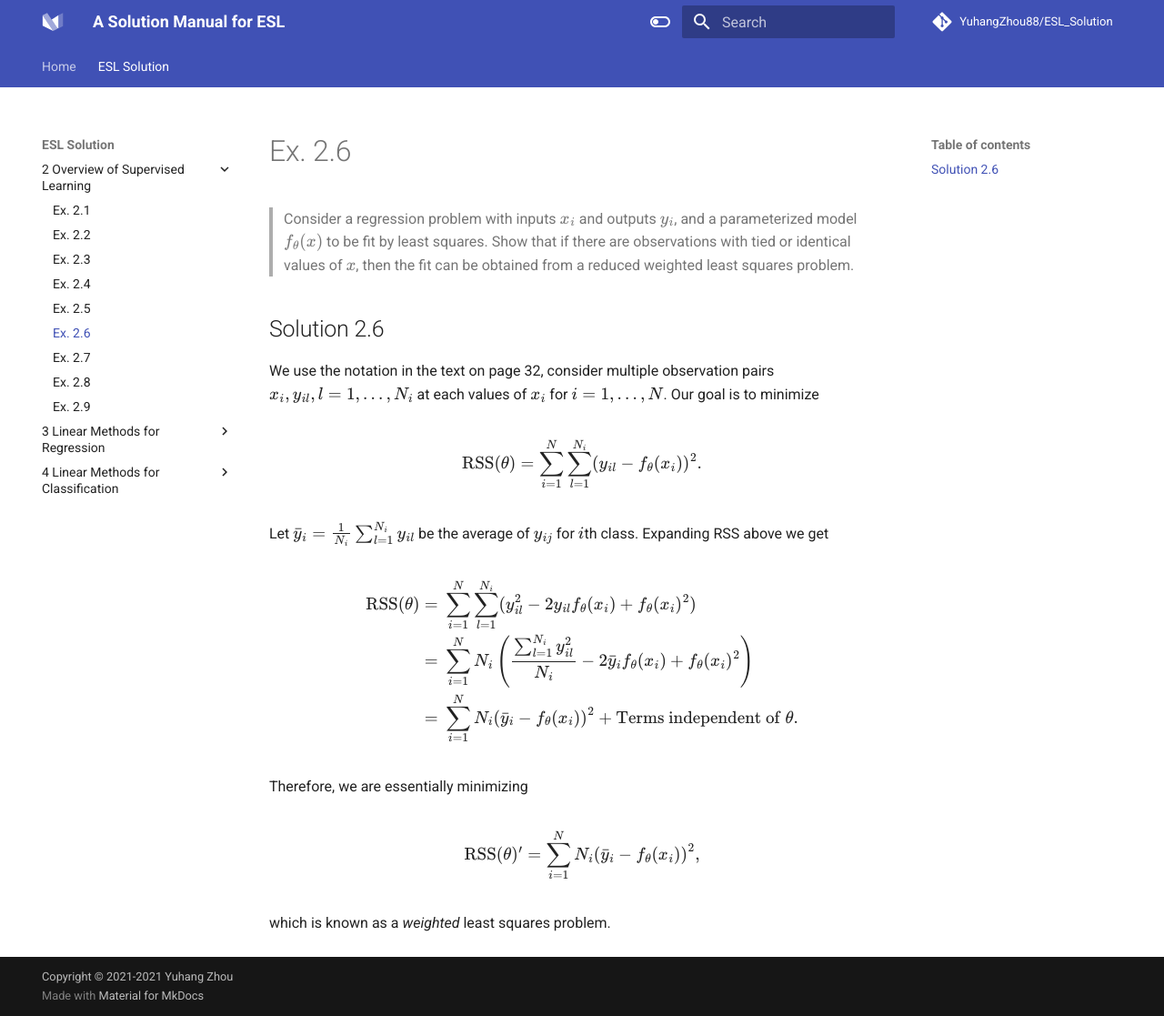
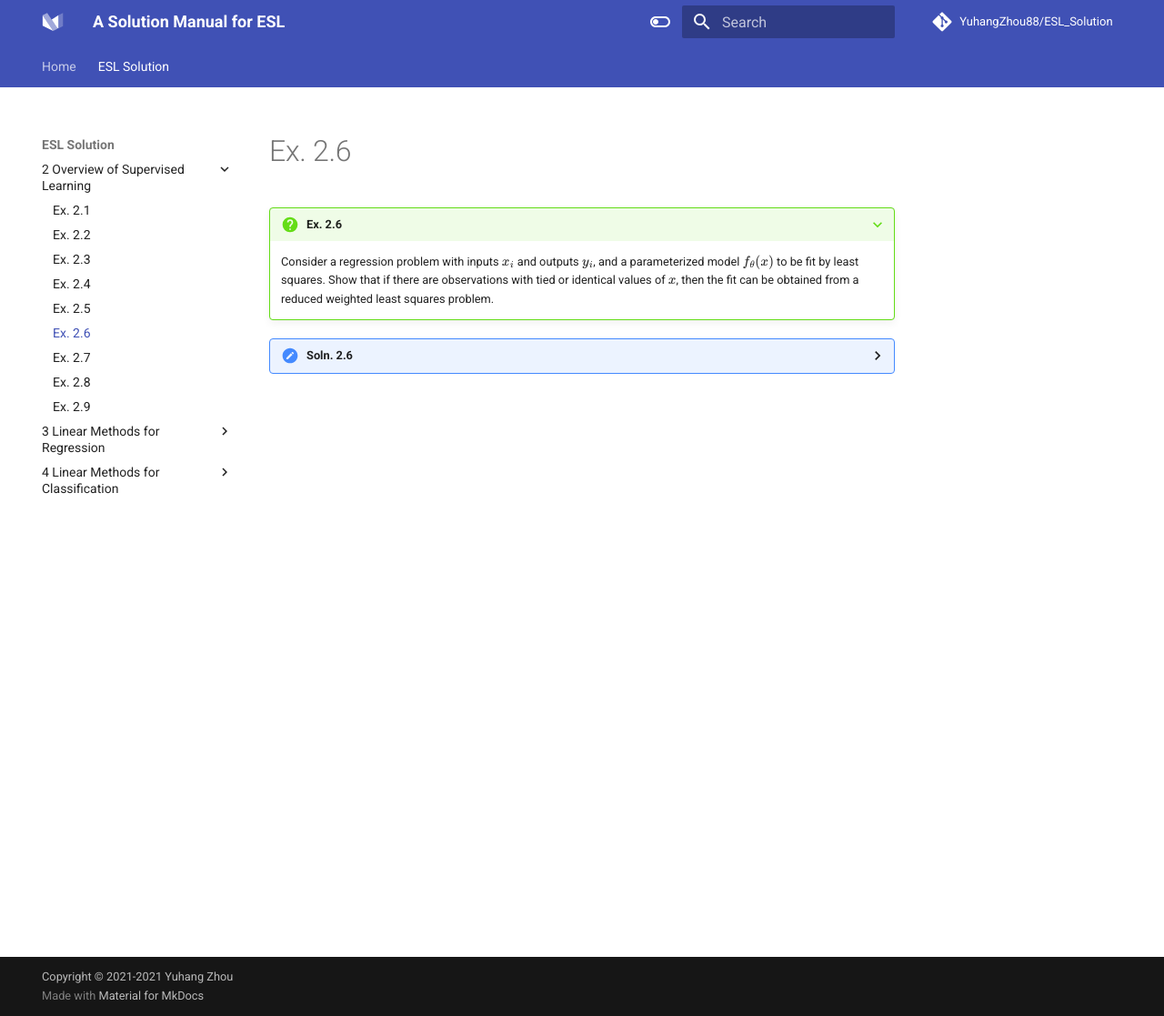
Before and after one commit to YuhangZhou88/ESL_Solution, an MkDocs documentation site: the page built from docs/ESL-Solution/2-Overview-of-Supervised-Learning/ex2-6.md, in a window 1280 px wide and 1117 px high. Shown: the whole window at 91% size. Built offline with MkDocs 1.6.1 and Material for MkDocs 9.7.7, drawn with Linux system fonts in a browser that asks for light colours; comment, search, counter and statistics services are not loaded.

Commit message:
clean ex 2.6

```diff
--- a/docs/ESL-Solution/2-Overview-of-Supervised-Learning/ex2-6.md
+++ b/docs/ESL-Solution/2-Overview-of-Supervised-Learning/ex2-6.md
@@ -7,31 +7,30 @@
 weight: 6
 toc: false
 ---
+???+ question "Ex. 2.6"
+    Consider a regression problem with inputs $x_i$ and outputs $y_i$, and a parameterized model $f_\theta(x)$ to be fit by least
+    squares. Show that if there are observations with tied or identical values of $x$, then the fit can be obtained from a reduced
+    weighted least squares problem.
 
-> Consider a regression problem with inputs $x_i$ and outputs $y_i$, and a parameterized model $f_\theta(x)$ to be fit by least
-> squares. Show that if there are observations with tied or identical values of $x$, then the fit can be obtained from a reduced
-> weighted least squares problem.
+??? done "Soln. 2.6"
+    We use the notation in the text on page 32, consider multiple observation pairs $x_i, y_{il}, l=1,...,N_i$ at each values of $x_i$ for $i=1,...,N$. Our goal is to minimize
 
-## Solution 2.6
+    \begin{equation}
+        \text{RSS}(\theta) = \sum_{i=1}^N\sum_{l=1}^{N_i}(y_{il} - f_\theta(x_i))^2.\nonumber
+    \end{equation}
 
-We use the notation in the text on page 32, consider multiple observation pairs $x_i, y_{il}, l=1,...,N_i$ at each values of $x_i$ for $i=1,...,N$. Our goal is to minimize
+    Let $\bar y_i = \frac{1}{N_i}\sum_{l=1}^{N_i}y_{il}$ be the average of $y_{ij}$ for $i$th class. Expanding RSS above we get
 
-\begin{equation}
-    \text{RSS}(\theta) = \sum_{i=1}^N\sum_{l=1}^{N_i}(y_{il} - f_\theta(x_i))^2.\nonumber
-\end{equation}
+    \begin{eqnarray}
+        \text{RSS}(\theta) &=& \sum_{i=1}^N\sum_{l=1}^{N_i}(y_{il}^2 - 2 y_{il} f_\theta(x_i) + f_\theta(x_i)^2)\nonumber\\
+        &=&\sum_{i=1}^N N_i\left(\frac{\sum_{l=1}^{N_i}y_{il}^2}{N_i} -2\bar y_if_\theta(x_i)+ f_\theta(x_i)^2\right)\nonumber\\
+        &=&\sum_{i=1}^N N_i\left(\bar y_i - f_\theta(x_i)\right)^2 + \text{Terms independent of }\theta.\nonumber
+    \end{eqnarray}
 
-Let $\bar y_i = \frac{1}{N_i}\sum_{l=1}^{N_i}y_{il}$ be the average of $y_{ij}$ for $i$th class. Expanding RSS above we get
+    Therefore, we are essentially minimizing
 
-\begin{eqnarray}
-    \text{RSS}(\theta) &=& \sum_{i=1}^N\sum_{l=1}^{N_i}(y_{il}^2 - 2 y_{il} f_\theta(x_i) + f_\theta(x_i)^2)\nonumber\\
-    &=&\sum_{i=1}^N N_i\left(\frac{\sum_{l=1}^{N_i}y_{il}^2}{N_i} -2\bar y_if_\theta(x_i)+ f_\theta(x_i)^2\right)\nonumber\\
-    &=&\sum_{i=1}^N N_i\left(\bar y_i - f_\theta(x_i)\right)^2 + \text{Terms independent of }\theta.\nonumber
-\end{eqnarray}
+    \begin{equation}
+        \text{RSS}(\theta)' = \sum_{i=1}^N N_i\left(\bar y_i - f_\theta(x_i)\right)^2,\nonumber
+    \end{equation}
 
-Therefore, we are essentially minimizing
-
-\begin{equation}
-    \text{RSS}(\theta)' = \sum_{i=1}^N N_i\left(\bar y_i - f_\theta(x_i)\right)^2,\nonumber
-\end{equation}
-
-which is known as a *weighted* least squares problem.
+    which is known as a *weighted* least squares problem.
```
